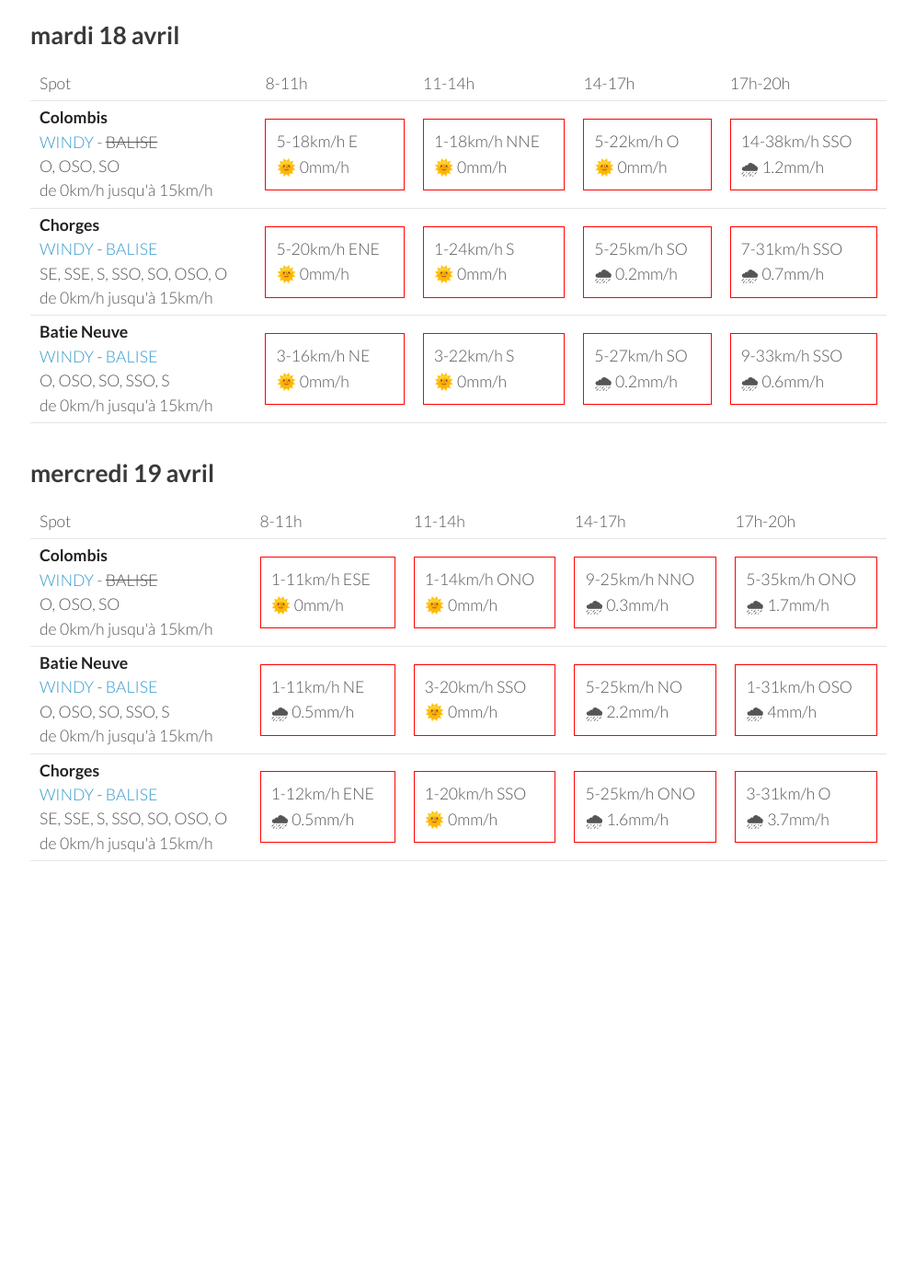
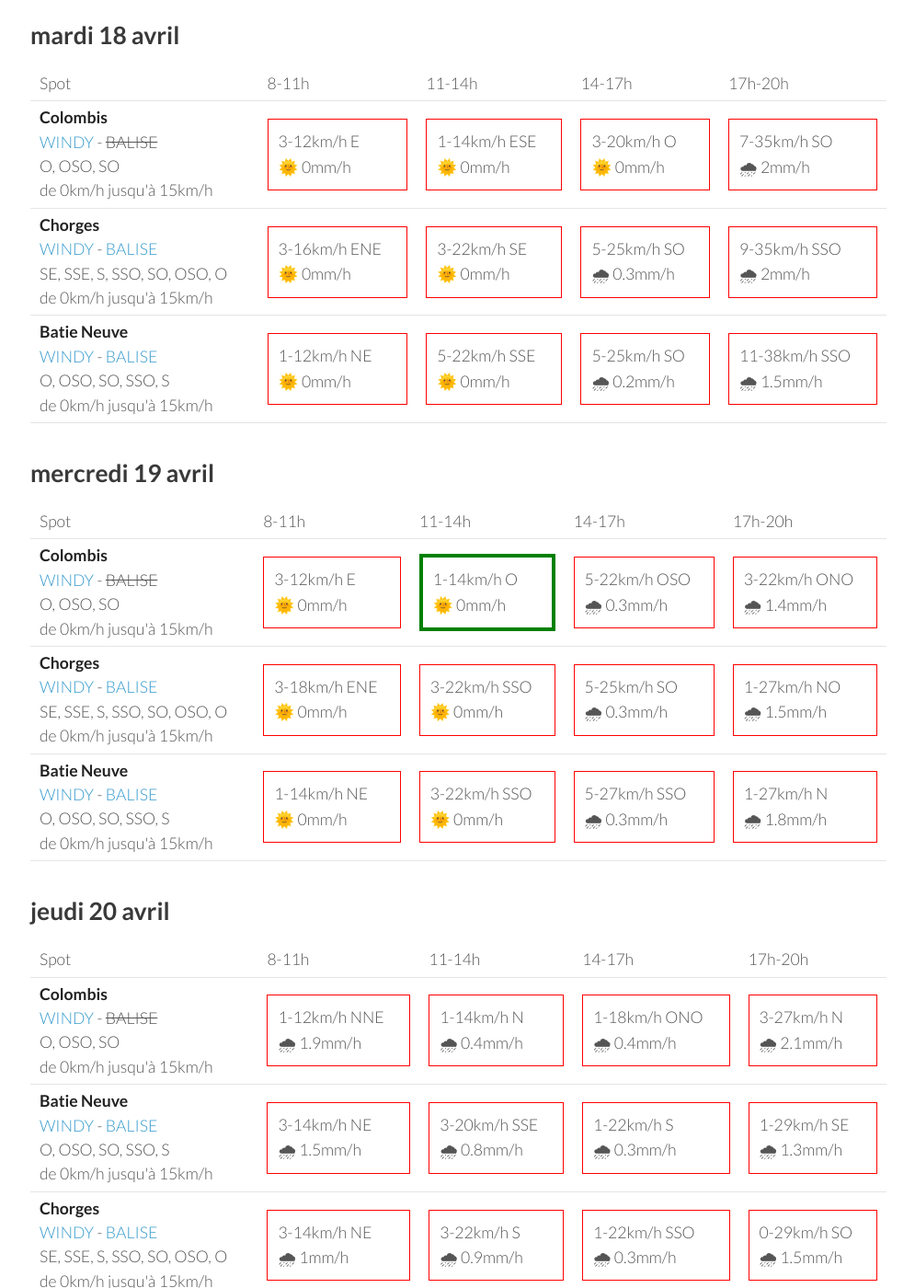
Before and after one commit to parapente-dans-le-nord/parapente-dans-le-nord.github.io, a Jekyll site: the page built from saint_andre.markdown, in a window 1280 px wide and 1400 px high, scrolled down 1685 px. Shown: the whole window at 92% size, without its empty margins (25-1020 px from the left). Built offline with Jekyll 4.4.1, drawn with Linux system fonts in a browser that asks for light colours; before the commit the page ends 2749 px from its top, so only the background shows below that; some of the changed text lies outside the part shown.

Commit message:
update index.markdown

```diff
--- a/saint_andre.markdown
+++ b/saint_andre.markdown
@@ -24,31 +24,28 @@ page mise à jour le samedi 15 avril 06:35
 <tr>
         <td><strong>Colombis</strong><br><a href="https://windy.com/44.494/6.216?44.559,6.262,10">WINDY</a> - <span class="no-balise"> BALISE </span><br> <span class="vent-favorable">O, OSO, SO</span><br><span class="force-vent">de 0km/h jusqu'à 15km/h</span> </td>
 
-            <td><div class="not-flyable"><p>9-27km/h ONO</p><p>🌞 0mm/h</p></div></td>
-            <td><div class="not-flyable"><p>5-20km/h ONO</p><p>🌞 0mm/h</p></div></td>
-            <td><div class="not-flyable"><p>22-66km/h NO</p><p>🌞 0mm/h</p></div></td>
-            <td><div class="not-flyable"><p>25-62km/h NNO</p><p>🌞 0mm/h</p></div></td>
-
+            <td><div class="not-flyable"><p>0-0km/h NA</p><p>🌧️ 0mm/h</p></div></td>
+            <td><div class="not-flyable"><p>14-42km/h NO</p><p>🌞 0mm/h</p></div></td>
+            <td><div class="not-flyable"><p>22-61km/h NO</p><p>🌞 0mm/h</p></div></td>
+            <td><div class="not-flyable"><p>24-62km/h NNO</p><p>🌞 0mm/h</p></div></td>
 
     </tr>
 <tr>
         <td><strong>Chorges</strong><br><a href="https://windy.com/44.578/6.280?44.559,6.262,10">WINDY</a> - <span class=""><a href="https://www.openwindmap.org/PP554">BALISE</a> </span><br> <span class="vent-favorable">SE, SSE, S, SSO, SO, OSO, O</span><br><span class="force-vent">de 0km/h jusqu'à 15km/h</span> </td>
 
-            <td><div class="not-flyable"><p>1-7km/h ESE</p><p>🌞 0mm/h</p></div></td>
-            <td><div class="not-flyable"><p>18-40km/h NO</p><p>🌞 0mm/h</p></div></td>
-            <td><div class="not-flyable"><p>18-51km/h NNO</p><p>🌧 0.3mm/h</p></div></td>
-            <td><div class="not-flyable"><p>7-20km/h S</p><p>🌞 0mm/h</p></div></td>
-
+            <td><div class="not-flyable"><p>0-0km/h NA</p><p>🌧️ 0mm/h</p></div></td>
+            <td><div class="not-flyable"><p>16-37km/h NNO</p><p>🌞 0mm/h</p></div></td>
+            <td><div class="not-flyable"><p>11-50km/h NO</p><p>🌞 0mm/h</p></div></td>
+            <td><div class="not-flyable"><p>9-27km/h NO</p><p>🌞 0mm/h</p></div></td>
 
     </tr>
 <tr>
         <td><strong>Batie Neuve</strong><br><a href="https://windy.com/44.584/6.236?44.559,6.262,10,m:eTtagly">WINDY</a> - <span class=""><a href="https://www.openwindmap.org/PP554">BALISE</a> </span><br> <span class="vent-favorable">O, OSO, SO, SSO, S</span><br><span class="force-vent">de 0km/h jusqu'à 15km/h</span> </td>
 
-            <td><div class="not-flyable"><p>5-24km/h N</p><p>🌞 0mm/h</p></div></td>
-            <td><div class="not-flyable"><p>20-51km/h NO</p><p>🌞 0mm/h</p></div></td>
-            <td><div class="not-flyable"><p>25-70km/h NNO</p><p>🌞 0mm/h</p></div></td>
-            <td><div class="not-flyable"><p>20-61km/h NNO</p><p>🌞 0mm/h</p></div></td>
-
+            <td><div class="not-flyable"><p>0-0km/h NA</p><p>🌧️ 0mm/h</p></div></td>
+            <td><div class="not-flyable"><p>20-55km/h NNO</p><p>🌞 0mm/h</p></div></td>
+            <td><div class="not-flyable"><p>18-64km/h NO</p><p>🌞 0mm/h</p></div></td>
+            <td><div class="not-flyable"><p>20-55km/h NNO</p><p>🌞 0.2mm/h</p></div></td>
 
     </tr>
 
@@ -73,27 +70,27 @@ page mise à jour le samedi 15 avril 06:35
             <td><div class="not-flyable"><p>1-3km/h ESE</p><p>🌞 0mm/h</p></div></td>
             <td><div class="flyable"><p>5-11km/h SSO</p><p>🌞 0mm/h</p></div></td>
             <td><div class="not-flyable"><p>11-22km/h SSO</p><p>🌞 0mm/h</p></div></td>
-            <td><div class="not-flyable"><p>9-22km/h SO</p><p>🌞 0mm/h</p></div></td>
+            <td><div class="not-flyable"><p>9-20km/h SO</p><p>🌞 0mm/h</p></div></td>
 
 
     </tr>
 <tr>
         <td><strong>Colombis</strong><br><a href="https://windy.com/44.494/6.216?44.559,6.262,10">WINDY</a> - <span class="no-balise"> BALISE </span><br> <span class="vent-favorable">O, OSO, SO</span><br><span class="force-vent">de 0km/h jusqu'à 15km/h</span> </td>
 
-            <td><div class="not-flyable"><p>7-24km/h NO</p><p>🌞 0mm/h</p></div></td>
-            <td><div class="flyable"><p>1-7km/h O</p><p>🌞 0mm/h</p></div></td>
-            <td><div class="not-flyable"><p>16-40km/h NNO</p><p>🌞 0mm/h</p></div></td>
-            <td><div class="not-flyable"><p>18-42km/h NNO</p><p>🌞 0mm/h</p></div></td>
+            <td><div class="not-flyable"><p>5-18km/h NO</p><p>🌞 0mm/h</p></div></td>
+            <td><div class="not-flyable"><p>3-9km/h NNO</p><p>🌞 0mm/h</p></div></td>
+            <td><div class="not-flyable"><p>16-38km/h NNO</p><p>🌞 0mm/h</p></div></td>
+            <td><div class="not-flyable"><p>20-44km/h NNO</p><p>🌞 0mm/h</p></div></td>
 
 
     </tr>
 <tr>
         <td><strong>Batie Neuve</strong><br><a href="https://windy.com/44.584/6.236?44.559,6.262,10,m:eTtagly">WINDY</a> - <span class=""><a href="https://www.openwindmap.org/PP554">BALISE</a> </span><br> <span class="vent-favorable">O, OSO, SO, SSO, S</span><br><span class="force-vent">de 0km/h jusqu'à 15km/h</span> </td>
 
-            <td><div class="not-flyable"><p>3-14km/h NNE</p><p>🌞 0mm/h</p></div></td>
-            <td><div class="not-flyable"><p>3-12km/h NO</p><p>🌞 0mm/h</p></div></td>
-            <td><div class="not-flyable"><p>16-40km/h NNO</p><p>🌞 0mm/h</p></div></td>
-            <td><div class="not-flyable"><p>18-42km/h NNO</p><p>🌞 0mm/h</p></div></td>
+            <td><div class="not-flyable"><p>5-20km/h NNE</p><p>🌞 0mm/h</p></div></td>
+            <td><div class="not-flyable"><p>5-18km/h N</p><p>🌞 0mm/h</p></div></td>
+            <td><div class="not-flyable"><p>14-35km/h NNO</p><p>🌞 0mm/h</p></div></td>
+            <td><div class="not-flyable"><p>18-44km/h NNO</p><p>🌞 0mm/h</p></div></td>
 
 
     </tr>
@@ -116,10 +113,10 @@ page mise à jour le samedi 15 avril 06:35
 <tr>
         <td><strong>Colombis</strong><br><a href="https://windy.com/44.494/6.216?44.559,6.262,10">WINDY</a> - <span class="no-balise"> BALISE </span><br> <span class="vent-favorable">O, OSO, SO</span><br><span class="force-vent">de 0km/h jusqu'à 15km/h</span> </td>
 
-            <td><div class="not-flyable"><p>3-14km/h ENE</p><p>🌞 0mm/h</p></div></td>
-            <td><div class="not-flyable"><p>1-16km/h N</p><p>🌞 0mm/h</p></div></td>
-            <td><div class="not-flyable"><p>3-24km/h ONO</p><p>🌞 0mm/h</p></div></td>
-            <td><div class="not-flyable"><p>3-20km/h OSO</p><p>🌧 0.5mm/h</p></div></td>
+            <td><div class="not-flyable"><p>3-16km/h NE</p><p>🌞 0mm/h</p></div></td>
+            <td><div class="not-flyable"><p>3-16km/h NNE</p><p>🌞 0mm/h</p></div></td>
+            <td><div class="not-flyable"><p>1-18km/h O</p><p>🌞 0mm/h</p></div></td>
+            <td><div class="not-flyable"><p>5-20km/h ONO</p><p>🌞 0mm/h</p></div></td>
 
 
     </tr>
@@ -127,19 +124,19 @@ page mise à jour le samedi 15 avril 06:35
         <td><strong>Batie Neuve</strong><br><a href="https://windy.com/44.584/6.236?44.559,6.262,10,m:eTtagly">WINDY</a> - <span class=""><a href="https://www.openwindmap.org/PP554">BALISE</a> </span><br> <span class="vent-favorable">O, OSO, SO, SSO, S</span><br><span class="force-vent">de 0km/h jusqu'à 15km/h</span> </td>
 
             <td><div class="not-flyable"><p>1-14km/h NNE</p><p>🌞 0mm/h</p></div></td>
-            <td><div class="not-flyable"><p>3-24km/h SO</p><p>🌞 0mm/h</p></div></td>
-            <td><div class="not-flyable"><p>5-29km/h OSO</p><p>🌧 0.5mm/h</p></div></td>
-            <td><div class="not-flyable"><p>3-25km/h SO</p><p>🌧 0.4mm/h</p></div></td>
+            <td><div class="not-flyable"><p>3-20km/h S</p><p>🌞 0mm/h</p></div></td>
+            <td><div class="not-flyable"><p>5-27km/h SO</p><p>🌞 0mm/h</p></div></td>
+            <td><div class="not-flyable"><p>3-24km/h O</p><p>🌧 0.3mm/h</p></div></td>
 
 
     </tr>
 <tr>
         <td><strong>Chorges</strong><br><a href="https://windy.com/44.578/6.280?44.559,6.262,10">WINDY</a> - <span class=""><a href="https://www.openwindmap.org/PP554">BALISE</a> </span><br> <span class="vent-favorable">SE, SSE, S, SSO, SO, OSO, O</span><br><span class="force-vent">de 0km/h jusqu'à 15km/h</span> </td>
 
-            <td><div class="not-flyable"><p>1-16km/h NE</p><p>🌞 0mm/h</p></div></td>
-            <td><div class="not-flyable"><p>5-22km/h SO</p><p>🌧 0.2mm/h</p></div></td>
-            <td><div class="not-flyable"><p>5-29km/h OSO</p><p>🌧 0.4mm/h</p></div></td>
-            <td><div class="not-flyable"><p>3-25km/h SO</p><p>🌧 0.4mm/h</p></div></td>
+            <td><div class="not-flyable"><p>3-16km/h NE</p><p>🌞 0mm/h</p></div></td>
+            <td><div class="not-flyable"><p>3-20km/h SSE</p><p>🌞 0mm/h</p></div></td>
+            <td><div class="not-flyable"><p>5-27km/h SO</p><p>🌞 0mm/h</p></div></td>
+            <td><div class="not-flyable"><p>5-24km/h O</p><p>🌧 0.3mm/h</p></div></td>
 
 
     </tr>
@@ -162,30 +159,30 @@ page mise à jour le samedi 15 avril 06:35
 <tr>
         <td><strong>Colombis</strong><br><a href="https://windy.com/44.494/6.216?44.559,6.262,10">WINDY</a> - <span class="no-balise"> BALISE </span><br> <span class="vent-favorable">O, OSO, SO</span><br><span class="force-vent">de 0km/h jusqu'à 15km/h</span> </td>
 
-            <td><div class="not-flyable"><p>5-18km/h E</p><p>🌞 0mm/h</p></div></td>
-            <td><div class="not-flyable"><p>1-18km/h NNE</p><p>🌞 0mm/h</p></div></td>
-            <td><div class="not-flyable"><p>5-22km/h O</p><p>🌞 0mm/h</p></div></td>
-            <td><div class="not-flyable"><p>14-38km/h SSO</p><p>🌧 1.2mm/h</p></div></td>
+            <td><div class="not-flyable"><p>3-12km/h E</p><p>🌞 0mm/h</p></div></td>
+            <td><div class="not-flyable"><p>1-14km/h ESE</p><p>🌞 0mm/h</p></div></td>
+            <td><div class="not-flyable"><p>3-20km/h O</p><p>🌞 0mm/h</p></div></td>
+            <td><div class="not-flyable"><p>7-35km/h SO</p><p>🌧 2mm/h</p></div></td>
 
 
     </tr>
 <tr>
         <td><strong>Chorges</strong><br><a href="https://windy.com/44.578/6.280?44.559,6.262,10">WINDY</a> - <span class=""><a href="https://www.openwindmap.org/PP554">BALISE</a> </span><br> <span class="vent-favorable">SE, SSE, S, SSO, SO, OSO, O</span><br><span class="force-vent">de 0km/h jusqu'à 15km/h</span> </td>
 
-            <td><div class="not-flyable"><p>5-20km/h ENE</p><p>🌞 0mm/h</p></div></td>
-            <td><div class="not-flyable"><p>1-24km/h S</p><p>🌞 0mm/h</p></div></td>
-            <td><div class="not-flyable"><p>5-25km/h SO</p><p>🌧 0.2mm/h</p></div></td>
-            <td><div class="not-flyable"><p>7-31km/h SSO</p><p>🌧 0.7mm/h</p></div></td>
+            <td><div class="not-flyable"><p>3-16km/h ENE</p><p>🌞 0mm/h</p></div></td>
+            <td><div class="not-flyable"><p>3-22km/h SE</p><p>🌞 0mm/h</p></div></td>
+            <td><div class="not-flyable"><p>5-25km/h SO</p><p>🌧 0.3mm/h</p></div></td>
+            <td><div class="not-flyable"><p>9-35km/h SSO</p><p>🌧 2mm/h</p></div></td>
 
 
     </tr>
 <tr>
         <td><strong>Batie Neuve</strong><br><a href="https://windy.com/44.584/6.236?44.559,6.262,10,m:eTtagly">WINDY</a> - <span class=""><a href="https://www.openwindmap.org/PP554">BALISE</a> </span><br> <span class="vent-favorable">O, OSO, SO, SSO, S</span><br><span class="force-vent">de 0km/h jusqu'à 15km/h</span> </td>
 
-            <td><div class="not-flyable"><p>3-16km/h NE</p><p>🌞 0mm/h</p></div></td>
-            <td><div class="not-flyable"><p>3-22km/h S</p><p>🌞 0mm/h</p></div></td>
-            <td><div class="not-flyable"><p>5-27km/h SO</p><p>🌧 0.2mm/h</p></div></td>
-            <td><div class="not-flyable"><p>9-33km/h SSO</p><p>🌧 0.6mm/h</p></div></td>
+            <td><div class="not-flyable"><p>1-12km/h NE</p><p>🌞 0mm/h</p></div></td>
+            <td><div class="not-flyable"><p>5-22km/h SSE</p><p>🌞 0mm/h</p></div></td>
+            <td><div class="not-flyable"><p>5-25km/h SO</p><p>🌧 0.2mm/h</p></div></td>
+            <td><div class="not-flyable"><p>11-38km/h SSO</p><p>🌧 1.5mm/h</p></div></td>
 
 
     </tr>
@@ -208,30 +205,30 @@ page mise à jour le samedi 15 avril 06:35
 <tr>
         <td><strong>Colombis</strong><br><a href="https://windy.com/44.494/6.216?44.559,6.262,10">WINDY</a> - <span class="no-balise"> BALISE </span><br> <span class="vent-favorable">O, OSO, SO</span><br><span class="force-vent">de 0km/h jusqu'à 15km/h</span> </td>
 
-            <td><div class="not-flyable"><p>1-11km/h ESE</p><p>🌞 0mm/h</p></div></td>
-            <td><div class="not-flyable"><p>1-14km/h ONO</p><p>🌞 0mm/h</p></div></td>
-            <td><div class="not-flyable"><p>9-25km/h NNO</p><p>🌧 0.3mm/h</p></div></td>
-            <td><div class="not-flyable"><p>5-35km/h ONO</p><p>🌧 1.7mm/h</p></div></td>
+            <td><div class="not-flyable"><p>3-12km/h E</p><p>🌞 0mm/h</p></div></td>
+            <td><div class="flyable"><p>1-14km/h O</p><p>🌞 0mm/h</p></div></td>
+            <td><div class="not-flyable"><p>5-22km/h OSO</p><p>🌧 0.3mm/h</p></div></td>
+            <td><div class="not-flyable"><p>3-22km/h ONO</p><p>🌧 1.4mm/h</p></div></td>
+
+
+    </tr>
+<tr>
+        <td><strong>Chorges</strong><br><a href="https://windy.com/44.578/6.280?44.559,6.262,10">WINDY</a> - <span class=""><a href="https://www.openwindmap.org/PP554">BALISE</a> </span><br> <span class="vent-favorable">SE, SSE, S, SSO, SO, OSO, O</span><br><span class="force-vent">de 0km/h jusqu'à 15km/h</span> </td>
+
+            <td><div class="not-flyable"><p>3-18km/h ENE</p><p>🌞 0mm/h</p></div></td>
+            <td><div class="not-flyable"><p>3-22km/h SSO</p><p>🌞 0mm/h</p></div></td>
+            <td><div class="not-flyable"><p>5-25km/h SO</p><p>🌧 0.3mm/h</p></div></td>
+            <td><div class="not-flyable"><p>1-27km/h NO</p><p>🌧 1.5mm/h</p></div></td>
 
 
     </tr>
 <tr>
         <td><strong>Batie Neuve</strong><br><a href="https://windy.com/44.584/6.236?44.559,6.262,10,m:eTtagly">WINDY</a> - <span class=""><a href="https://www.openwindmap.org/PP554">BALISE</a> </span><br> <span class="vent-favorable">O, OSO, SO, SSO, S</span><br><span class="force-vent">de 0km/h jusqu'à 15km/h</span> </td>
 
-            <td><div class="not-flyable"><p>1-11km/h NE</p><p>🌧 0.5mm/h</p></div></td>
-            <td><div class="not-flyable"><p>3-20km/h SSO</p><p>🌞 0mm/h</p></div></td>
-            <td><div class="not-flyable"><p>5-25km/h NO</p><p>🌧 2.2mm/h</p></div></td>
-            <td><div class="not-flyable"><p>1-31km/h OSO</p><p>🌧 4mm/h</p></div></td>
-
-
-    </tr>
-<tr>
-        <td><strong>Chorges</strong><br><a href="https://windy.com/44.578/6.280?44.559,6.262,10">WINDY</a> - <span class=""><a href="https://www.openwindmap.org/PP554">BALISE</a> </span><br> <span class="vent-favorable">SE, SSE, S, SSO, SO, OSO, O</span><br><span class="force-vent">de 0km/h jusqu'à 15km/h</span> </td>
-
-            <td><div class="not-flyable"><p>1-12km/h ENE</p><p>🌧 0.5mm/h</p></div></td>
-            <td><div class="not-flyable"><p>1-20km/h SSO</p><p>🌞 0mm/h</p></div></td>
-            <td><div class="not-flyable"><p>5-25km/h ONO</p><p>🌧 1.6mm/h</p></div></td>
-            <td><div class="not-flyable"><p>3-31km/h O</p><p>🌧 3.7mm/h</p></div></td>
+            <td><div class="not-flyable"><p>1-14km/h NE</p><p>🌞 0mm/h</p></div></td>
+            <td><div class="not-flyable"><p>3-22km/h SSO</p><p>🌞 0mm/h</p></div></td>
+            <td><div class="not-flyable"><p>5-27km/h SSO</p><p>🌧 0.3mm/h</p></div></td>
+            <td><div class="not-flyable"><p>1-27km/h N</p><p>🌧 1.8mm/h</p></div></td>
 
 
     </tr>
@@ -239,3 +236,49 @@ page mise à jour le samedi 15 avril 06:35
 </tbody>
 </table>
 {:/}
+## jeudi 20 avril
+
+{::nomarkdown}
+<table>
+  <tbody>
+    <tr>
+      <td>Spot</td>
+      <td>8-11h</td>
+      <td>11-14h</td>
+      <td>14-17h</td>
+      <td>17h-20h</td>
+    </tr>
+<tr>
+        <td><strong>Colombis</strong><br><a href="https://windy.com/44.494/6.216?44.559,6.262,10">WINDY</a> - <span class="no-balise"> BALISE </span><br> <span class="vent-favorable">O, OSO, SO</span><br><span class="force-vent">de 0km/h jusqu'à 15km/h</span> </td>
+
+            <td><div class="not-flyable"><p>1-12km/h NNE</p><p>🌧 1.9mm/h</p></div></td>
+            <td><div class="not-flyable"><p>1-14km/h N</p><p>🌧 0.4mm/h</p></div></td>
+            <td><div class="not-flyable"><p>1-18km/h ONO</p><p>🌧 0.4mm/h</p></div></td>
+            <td><div class="not-flyable"><p>3-27km/h N</p><p>🌧 2.1mm/h</p></div></td>
+
+
+    </tr>
+<tr>
+        <td><strong>Batie Neuve</strong><br><a href="https://windy.com/44.584/6.236?44.559,6.262,10,m:eTtagly">WINDY</a> - <span class=""><a href="https://www.openwindmap.org/PP554">BALISE</a> </span><br> <span class="vent-favorable">O, OSO, SO, SSO, S</span><br><span class="force-vent">de 0km/h jusqu'à 15km/h</span> </td>
+
+            <td><div class="not-flyable"><p>3-14km/h NE</p><p>🌧 1.5mm/h</p></div></td>
+            <td><div class="not-flyable"><p>3-20km/h SSE</p><p>🌧 0.8mm/h</p></div></td>
+            <td><div class="not-flyable"><p>1-22km/h S</p><p>🌧 0.3mm/h</p></div></td>
+            <td><div class="not-flyable"><p>1-29km/h SE</p><p>🌧 1.3mm/h</p></div></td>
+
+
+    </tr>
+<tr>
+        <td><strong>Chorges</strong><br><a href="https://windy.com/44.578/6.280?44.559,6.262,10">WINDY</a> - <span class=""><a href="https://www.openwindmap.org/PP554">BALISE</a> </span><br> <span class="vent-favorable">SE, SSE, S, SSO, SO, OSO, O</span><br><span class="force-vent">de 0km/h jusqu'à 15km/h</span> </td>
+
+            <td><div class="not-flyable"><p>3-14km/h NE</p><p>🌧 1mm/h</p></div></td>
+            <td><div class="not-flyable"><p>3-22km/h S</p><p>🌧 0.9mm/h</p></div></td>
+            <td><div class="not-flyable"><p>1-22km/h SSO</p><p>🌧 0.3mm/h</p></div></td>
+            <td><div class="not-flyable"><p>0-29km/h SO</p><p>🌧 1.5mm/h</p></div></td>
+
+
+    </tr>
+
+</tbody>
+</table>
+{:/}
```
Also changed, not shown: other parts of saint_andre.markdown (+1 -1 lines).
